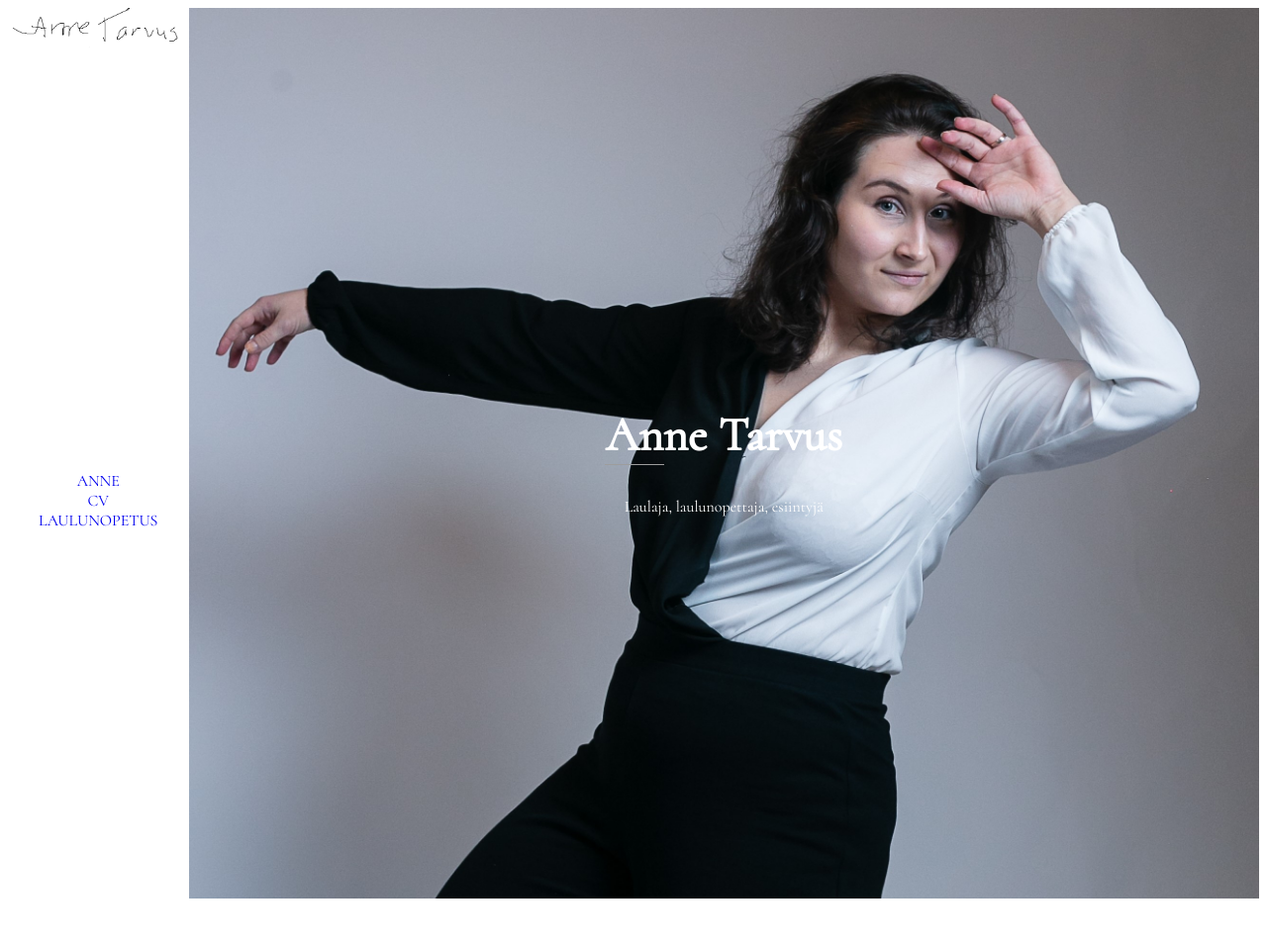
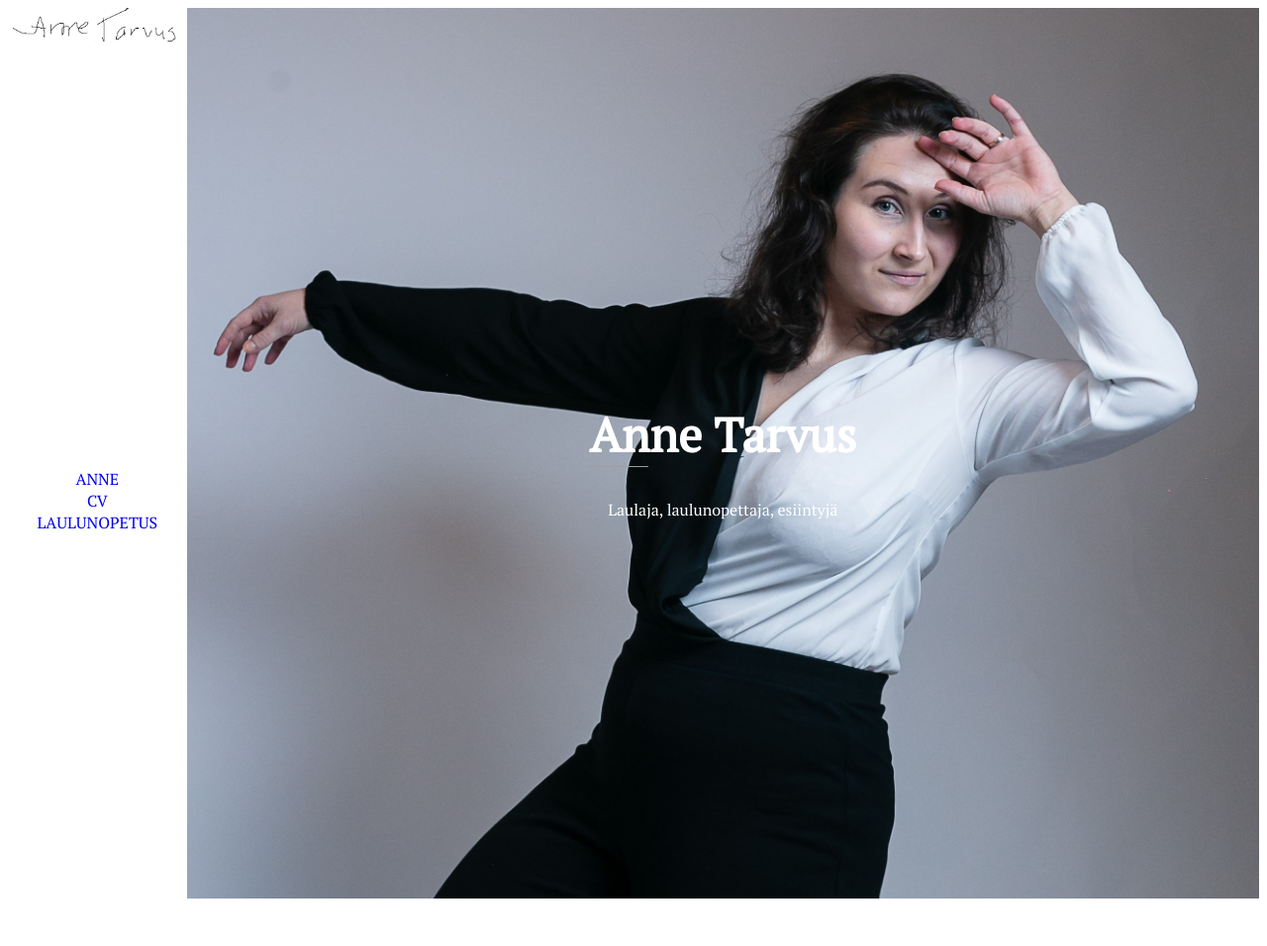
Before and after one commit to AnneTarvus/annetarvus.github.io, a Jekyll site: the page built from home.md, in a window 1280 px wide. Shown: the whole page at 99% size. Built offline with Jekyll 4.4.1, drawn with Linux system fonts in a browser that asks for light colours.

Commit message:
Add all fonts to css

```diff
--- a/_sass/main.scss
+++ b/_sass/main.scss
@@ -2,15 +2,16 @@ $backgroundColor: #ffffff;
 $bodyColor: #424242;
 $captionColor: #696969;
 $sidebarWidth: 20%;
-$font-family: 'Cormorant', serif;
-// font-family: 'Open Sans', sans-serif;
-// font-family: 'Playfair Display', serif;
-// font-family: 'PT Serif', serif;
+// $font-family: 'Cormorant', serif;
+// $font-family: 'Open Sans', sans-serif; // Caption font ja ehkä linkit?
+// $font-family: 'Playfair Display', serif; // Ehkä CV?
+$font-family: 'PT Serif', serif;
 
 body {
   background: $backgroundColor;
   color: $bodyColor;
   font-family: $font-family;
+  // letter-spacing: 0.05em;
   overflow: hidden;
   height: 100vh;
 }
```
